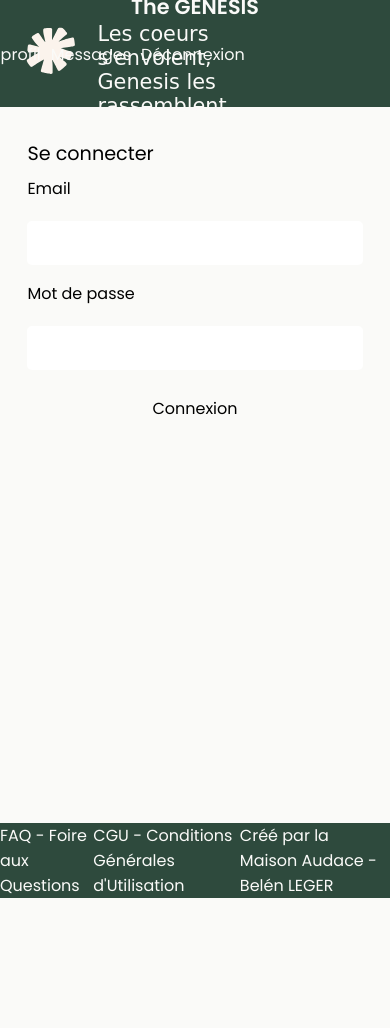
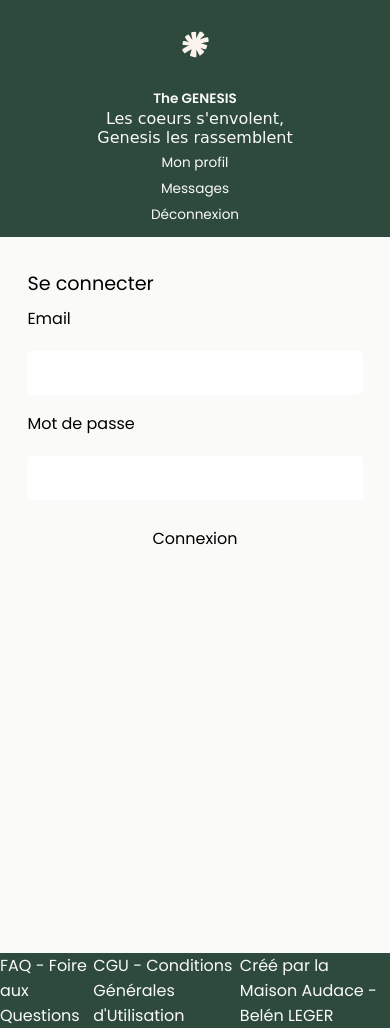
Before and after one commit to Belly-bells84/Genesis_hub, a PHP site: template views/pages/page_connexion.php in a window 390 px wide. Before the commit the page ends 898 px from the top, so only its background shows below. Run offline with PHP 8.4, Linux system fonts and the light colour scheme; the template is opened without the code that fills it, so the values that code supplies are empty; some libraries are stand-ins or nearby versions; some web fonts are replaced.

Commit message:
feat: Enhance .htaccess rules for improved security and access control; update Dockerfile to use PHP 8.4; add SQL dump for production database; create robots.txt and sitemap.xml; improve responsive design in CSS files; refine inscription form validation and structure.

```diff
--- a/compose.yaml
+++ b/compose.yaml
@@ -4,7 +4,7 @@ services:
   app:
     build:
       context: .
-      dockerfile: Containerfile
+      dockerfile: containerfile
     ports:
       - "8080:80"
     volumes:
--- a/views/css/style.css
+++ b/views/css/style.css
@@ -2,6 +2,17 @@
   padding: 0;
   margin: 0;
   box-sizing: border-box;
+}
+
+/* .etape et .toggle-groupe définissent display:flex — sans ce ciblage
+   précis, l'attribut hidden posé par le JS n'aurait aucun effet visuel
+   sur ces éléments (une règle d'auteur l'emporte toujours sur le style
+   par défaut du navigateur pour [hidden], même à spécificité égale).
+   Combiner la classe et l'attribut donne une spécificité plus élevée
+   que ".etape"/".toggle-groupe" seuls, donc pas besoin de !important. */
+.etape[hidden],
+.toggle-groupe[hidden] {
+  display: none;
 }
 
 a {
@@ -136,3 +147,68 @@ main {
   font-size: var(--taille_texte);
   color: var(--color_tertiary);
 }
+
+/* ---------- Responsive : header ---------- */
+
+/* Tablette ET mobile (≤1024px) : On repasse donc le header en colonne : logo, puis titre, puis
+   nav (elle aussi en colonne), chacun centré et dans le flux normal (plus
+   de position:absolute ni de transform) — ça élimine le chevauchement
+   quelle que soit la largeur d'écran en dessous de 1024px.
+   Comme le header devient plus haut, --header_height est réévalué pour
+   que .main et la messagerie gardent une hauteur correcte. */
+
+@media (max-width: 1024px) {
+  :root {
+    --header_height: 250px;
+  }
+
+  header {
+    flex-direction: column;
+    align-items: center;
+    padding: 12px 0;
+    gap: 6px;
+  }
+
+  header #logo {
+    width: 80px;
+  }
+
+  header #genesis {
+    position: static;
+    transform: none;
+  }
+
+  header div .genesis_devise {
+    font-size: 1.1rem;
+  }
+
+  header .navigation_genesis {
+    position: static;
+    transform: none;
+    flex-direction: column;
+    align-items: center;
+    justify-content: center;
+    gap: 6px;
+    font-size: 0.95rem;
+  }
+}
+
+/* Mobile (≤720px) : même disposition en colonne, tailles encore réduites
+   pour les petits écrans. */
+@media (max-width: 720px) {
+  header #logo {
+    width: 64px;
+  }
+
+  header div #genesis_name {
+    font-size: 0.85rem;
+  }
+
+  header div .genesis_devise {
+    font-size: 1rem;
+  }
+
+  header .navigation_genesis {
+    font-size: 0.85rem;
+  }
+}
--- a/views/js/inscription.js
+++ b/views/js/inscription.js
@@ -15,10 +15,7 @@ document.addEventListener('DOMContentLoaded', () => {
 
             if (!etapeCourante.checkValidity()) {
                 etapeCourante.reportValidity();
-                return;
-            }
-
-            afficherEtape(etapeActuelle + 1);
+            } else afficherEtape(etapeActuelle + 1);
         });
     });
 
```
Also changed, not shown: robot.txt (added, +10 -0 lines), sitemap.xml (added, +22 -0 lines), views/css/conversation_style.css (+48 -0 lines), views/css/inscription_style.css (+41 -0 lines), views/css/message_common.css (+50 -4 lines), views/css/message_style.css (+19 -0 lines), views/pages/page_inscription.php (+7 -7 lines), .htaccess, init-db-prod/genesis_prod.sql (renamed from init-db/genesis_prod.sql), 1 other file.
